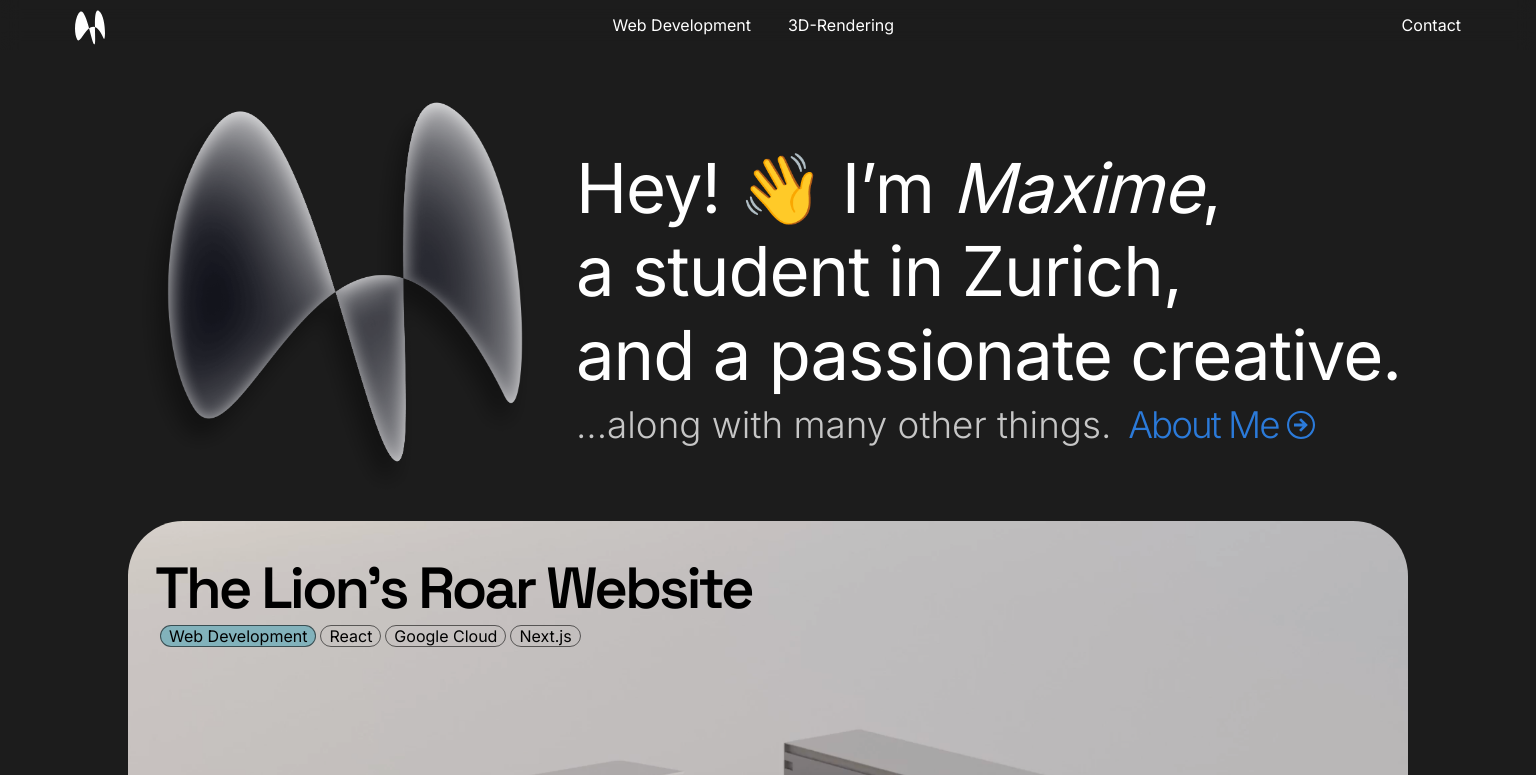
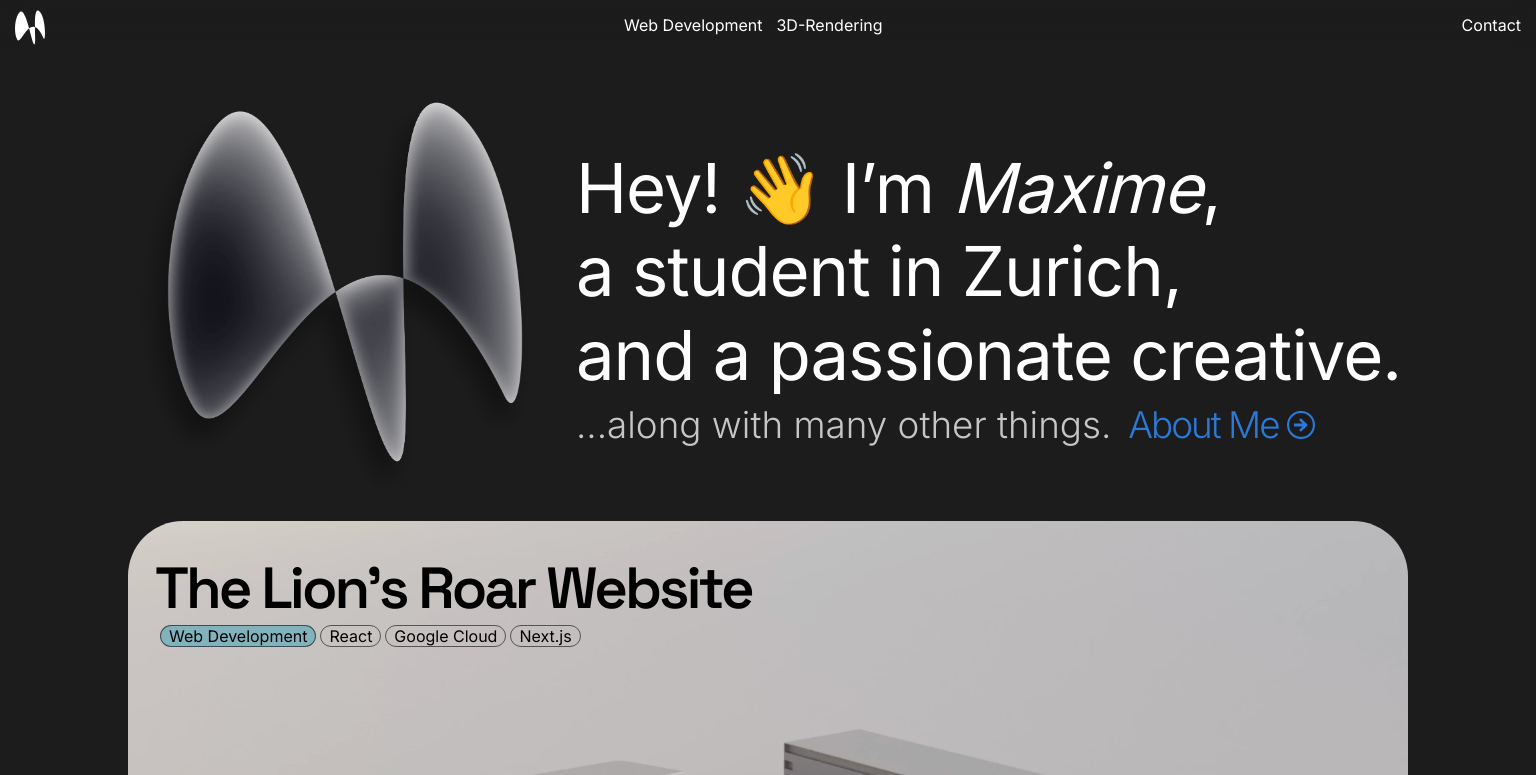
Before and after one commit to maximetschopp/maximetschopp, a Next.js app: page / in a window 1536 px wide. Shown: the top 775 px of the page. Built offline with nearby package versions, Linux system fonts and the light colour scheme.

Commit message:
better navbar

```diff
--- a/components/Navbar/navbar.module.css
+++ b/components/Navbar/navbar.module.css
@@ -3,6 +3,7 @@
         display: none !important;
     }
 }
+@media screen and (min-aspect-ratio: 2/3) {
     .fixed{
         position: fixed;
         top: 0;
@@ -42,6 +43,8 @@
         padding: 10px;
         padding-inline: 15px;
         border-radius: 25px;
+        margin-top: 10%;
+        margin-bottom: 10%;
         cursor: pointer;
     }
     .category:hover{
@@ -54,13 +57,12 @@
         position: absolute;
         top: 0;
         left: 50%;
+        transform: translate(-50%, 0);
         width: 1000px;
         height: fit-content;
-    transform: translate(-50%, 0);
         z-index: -1;
         border-radius: 0 0 25px 25px;
         grid-template-columns: 40% 1fr;
-    padding-inline: 10px;
         background-color: rgb(1, 1, 1);
         display: none;
     }
@@ -124,3 +126,66 @@
         scale: 1.1;
         opacity: 0.8;
     }
+}
+@media screen and (min-aspect-ratio: 2/3) and (max-width: 600px){
+    .navbar{
+        display: none;
+    }
+}
+@media screen and (min-aspect-ratio: 2/3) and (min-width: 600px){
+    .dropdown_container{
+        gap: 0px;
+    }
+    .expanded_container{
+        position: fixed;
+        left: 0;
+        top: 0;
+        width: 100vw;
+        transform: translate(0, 0);
+        padding-inline: 5px;
+    }
+    .category{
+        padding-inline: 7px;
+    }
+    .navbar{
+        padding-inline: 15px;
+    }
+
+}
+@media screen and (min-aspect-ratio: 2/3) and (min-width: 1000px){
+    .dropdown_container{
+        gap: 0px;
+    }
+    .expanded_container{
+        position: absolute;
+        top: 0;
+        left: 50%;
+        transform: translate(-50%, 0);
+        width: 800px;
+        padding-inline: 10px;
+    }
+    .category{
+        padding-inline: 7px;
+    }
+    .navbar{
+        padding-inline: 15px;
+    }
+}
+@media screen and (min-aspect-ratio: 2/3) and (min-width: 1300px){
+    .dropdown_container{
+        gap: 0px;
+    }
+    .expanded_container{
+        position: absolute;
+        top: 0;
+        left: 50%;
+        transform: translate(-50%, 0);
+        width: 1000px;
+    }
+    .category{
+        padding-inline: 7px;
+    }
+    .navbar{
+        padding-inline: 15px;
+    }
+}
```
Lines whose indentation alone changed are shown as unchanged.
